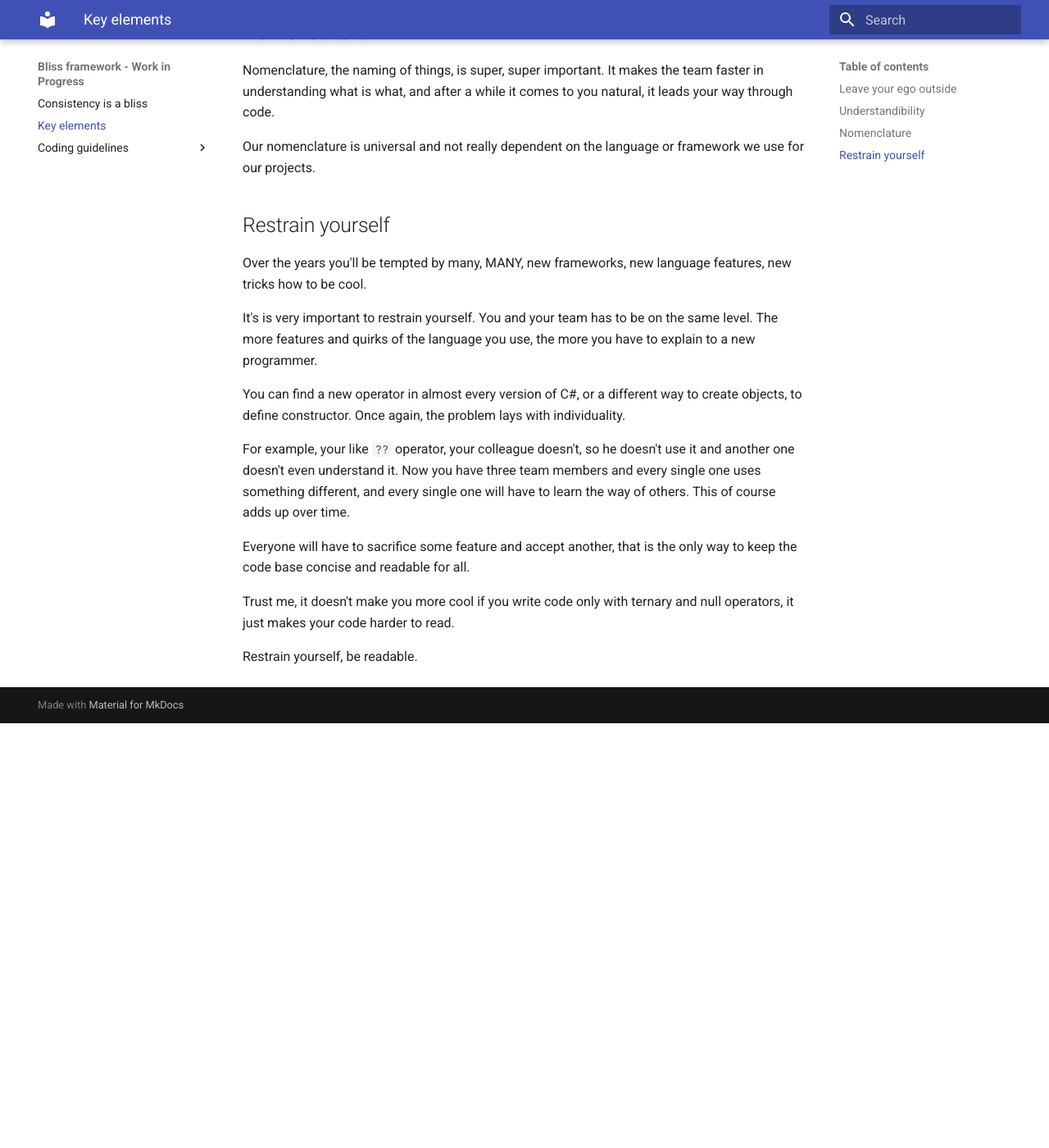
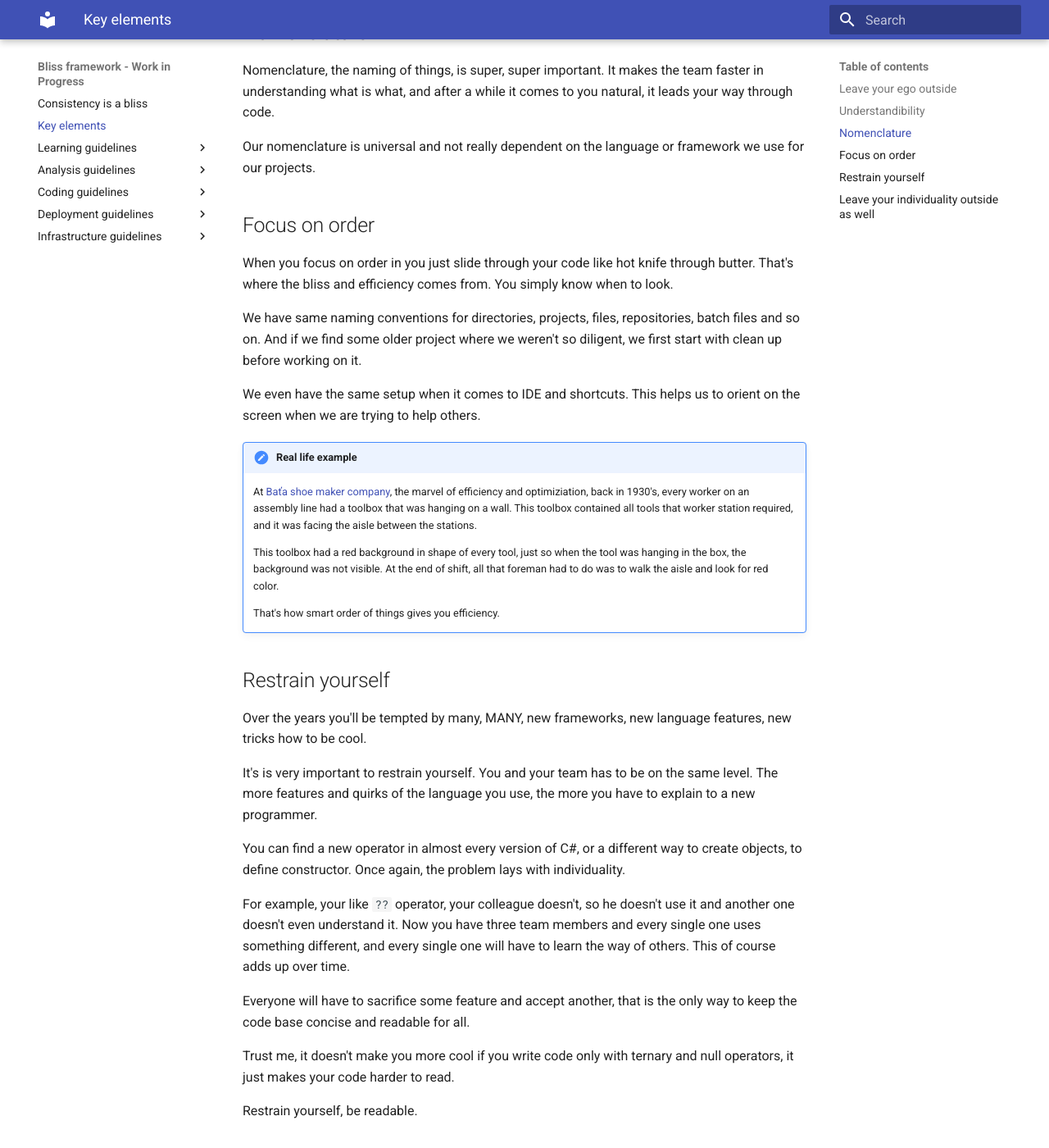
Before and after one commit to bliss-framework/web, an MkDocs documentation site: the page built from docs/key-elements.md, in a window 1280 px wide and 1400 px high, scrolled down 1112 px. Shown: the whole window at 82% size. Built offline with MkDocs 1.6.1 and Material for MkDocs 9.7.7, drawn with Linux system fonts in a browser that asks for light colours; before the commit the page ends 1994 px from its top, so only the background shows below that; some of the changed text lies outside the part shown.

Commit message:
- new pages stubs - few more textual updates

```diff
--- a/docs/key-elements.md
+++ b/docs/key-elements.md
@@ -35,6 +35,22 @@ It makes the team faster in understanding what is what, and after a while it com
 
 Our nomenclature is universal and not really dependent on the language or framework we use for our projects.
 
+## Focus on order
+
+When you focus on order in you just slide through your code like hot knife through butter. That's where the bliss and efficiency comes from. You simply know when to look.
+
+We have same naming conventions for directories, projects, files, repositories, batch files and so on. And if we find some older project where we weren't so diligent, we first start with clean up before working on it.
+
+We even have the same setup when it comes to IDE and shortcuts. This helps us to orient on the screen when we are trying to help others.
+
+!!! note "Real life example"
+
+    At [Baťa shoe maker company](https://en.wikipedia.org/wiki/Bata_Corporation), the marvel of efficiency and optimiziation, back in 1930's, every worker on an assembly line had a toolbox that was hanging on a wall. This toolbox contained all tools that worker station required, and it was facing the aisle between the stations.
+
+    This toolbox had a red background in shape of every tool, just so when the tool was hanging in the box, the background was not visible. At the end of shift, all that foreman had to do was to walk the aisle and look for red color.
+
+    That's how smart order of things gives you efficiency.
+
 ## Restrain yourself
 
 Over the years you'll be tempted by many, MANY, new frameworks, new language features, new tricks how to be cool.
@@ -50,3 +66,8 @@ Everyone will have to sacrifice some feature and accept another, that is the onl
 Trust me, it doesn't make you more cool if you write code only with ternary and null operators, it just makes your code harder to read.
 
 Restrain yourself, be readable.
+
+
+## Leave your individuality outside as well
+
+We understand that (almost) everyone has a need to express themselves, to be unique, and that's great, just leave it out of your code, and generally your software related. There's no place for it there.
--- a/mkdocs.yml
+++ b/mkdocs.yml
@@ -13,9 +13,24 @@ extra:
 nav:
   - Consistency is a bliss: index.html
   - Key elements: key-elements.md
+  - Learning guidelines:
+    - learning-guidelines/index.md
+  - Analysis guidelines:
+    - analysis-guidelines/index.md
+    - Naming conventions: analysis-guidelines/naming-convention.md
   - Coding guidelines:
     - coding-guidelines/index.md
-    - Naming conventions: coding-guidelines/naming-convention.md
+    - General naming conventions: coding-guidelines/general-naming-conventions.md
+    - General structure of code: coding-guidelines/general-structure-of-code.md
+    - Formatting of code: coding-guidelines/formatting-of-code.md
+    - Parameters order: coding-guidelines/parameters-order.md
+    - Return types: coding-guidelines/parameters-order.md
+  - Deployment guidelines:
+    - deployment-guidelines/index.md
+    - Naming conventions: deployment-guidelines/naming-convention.md
+  - Infrastructure guidelines:
+    - infrastructure-guidelines/index.md
+    - Naming conventions: infrastructure-guidelines/naming-convention.md
 
 
 markdown_extensions:
```
Also changed, not shown: docs/coding-guidelines/index.md (added, +1 -0 lines), docs/learning-guidelines/general-naming-conventions.md (added, +77 -0 lines), docs/learning-guidelines/index.md (added, +1 -0 lines), docs/coding-guidelines/general-naming-conventions.md (renamed from docs/coding-guidelines/naming-convention.md), 2 other files.
